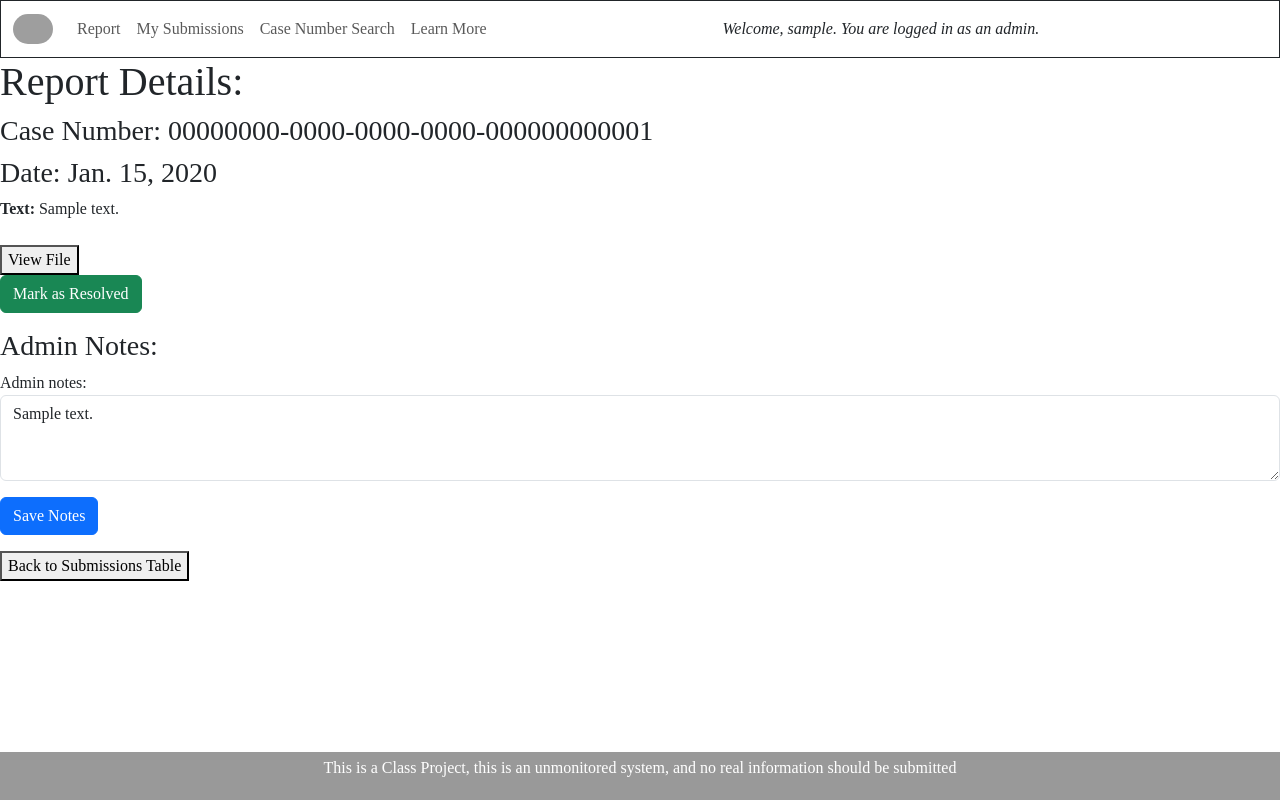
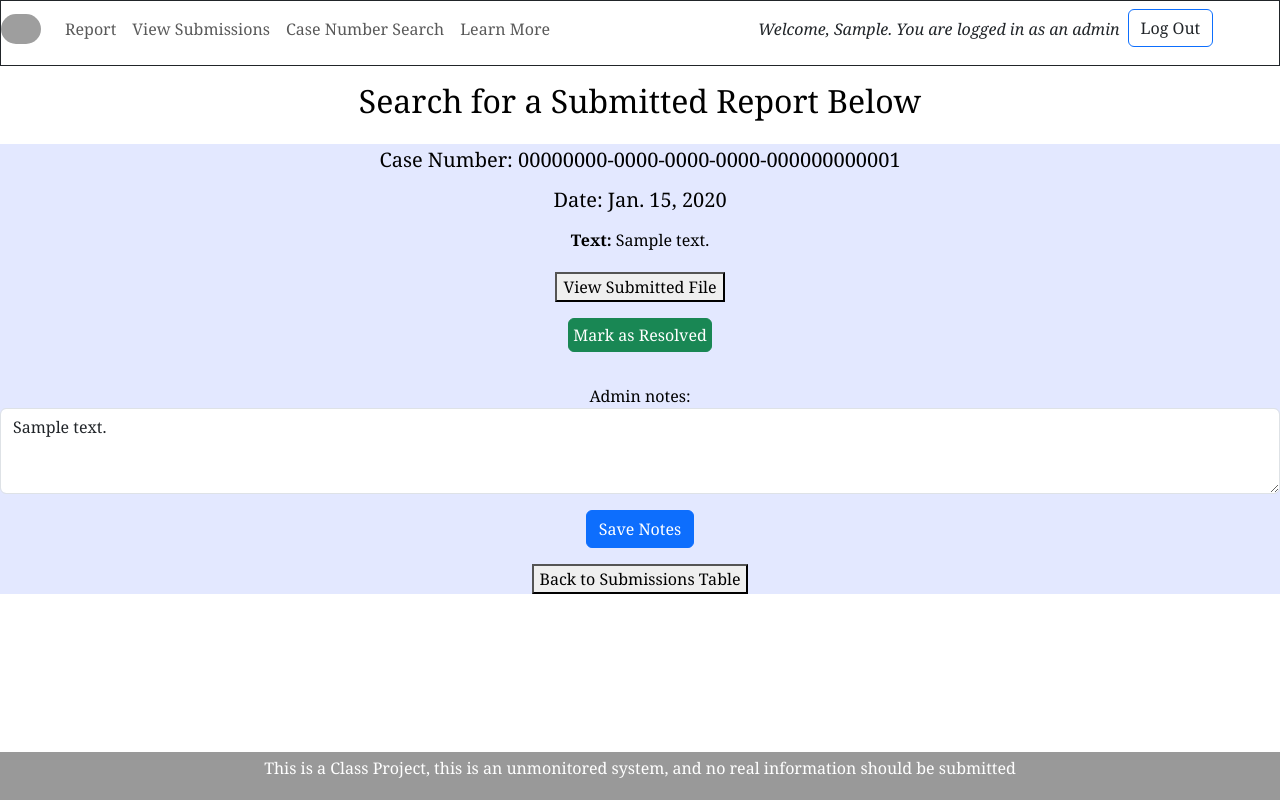
Before and after one commit to ashley-sokol/SemesterProject, a Django app: page /workplace_violation_app/view_report/00000000-0000-0000-0000-000000000001/ in a window 1280 px wide. Run offline with Django 5.2, Linux system fonts and the light colour scheme; a user stored in the database is signed in; tables that the repository leaves empty hold one stand-in row (values such as "Sample post"); some libraries are stand-ins or nearby versions; grey boxes are pictures that could not be loaded.

Commit message:
Added padding to report

```diff
--- a/workplace_violation_app/templates/workplace_violation_app/base.html
+++ b/workplace_violation_app/templates/workplace_violation_app/base.html
@@ -5,7 +5,7 @@
 {% bootstrap_javascript %}
 <link rel="stylesheet" href="{% static '/admin/css/style.css' %}">
 <html style="font-family: 'Georgia'">
-    <body style="font-family:Montserrat">
+    <body style="font-family:Georgia">
 
 
 <!--    <nav class="navbar navbar-expand-sm bg-dark">-->
@@ -35,7 +35,7 @@
 
 <!--    </nav>-->
 <nav class="navbar navbar-expand-sm bg-white border border-dark ">
-    <div class="container-fluid text-dark">
+    <div class=" text-dark">
       <ul class="navbar-nav">
 
         <a class="navbar-brand" href="{% url 'workplace_violation_app:index' %}">
@@ -47,6 +47,11 @@
         <li class="nav-item">
           <a class="nav-link" href="{% url 'workplace_violation_app:index' %}" class="btn btn-outline-primary text-center">Report</a>
         </li>
+        {% if user.is_authenticated and not user.is_admin %}
+          <li class="nav-item">
+          <a href="{% url 'workplace_violation_app:user_submissions' %}" class="nav-link" href="{% url 'workplace_violation_app:index' %}" class="btn btn-outline-primary text-center">My Submissions</a>
+        </li>
+        {% endif %}
         {% if not user.is_authenticated %}
         <li class="nav-item">
           <a class="nav-link" href="{% url 'workplace_violation_app:login' %}" class="btn btn-outline-primary text-center">Log in</a>
@@ -55,9 +60,11 @@
           <a class="nav-link" href="{% url 'workplace_violation_app:case_search' %}" class="btn btn-outline-primary text-center">Case Number Search</a>
         </li>
         {% else %}
-         <li class="nav-item">
-          <a href="{% url 'workplace_violation_app:user_submissions' %}" class="nav-link" href="{% url 'workplace_violation_app:index' %}" class="btn btn-outline-primary text-center">My Submissions</a>
+          {% if user.is_authenticated and user.is_admin %}
+          <li class="nav-item">
+          <a href="{% url 'workplace_violation_app:submissions_table' %}" class="nav-link" href="{% url 'workplace_violation_app:submissions_table' %}" class="btn btn-outline-primary text-center">View Submissions</a>
         </li>
+          {% endif %}
         <li class="nav-item">
           <a class="nav-link" href="{% url 'workplace_violation_app:case_search' %}" class="btn btn-outline-primary text-center">Case Number Search</a>
         </li>
@@ -70,25 +77,47 @@
           <a class="nav-link" href="{% url 'workplace_violation_app:info' %}" class="btn btn-outline-primary text-center">Learn More</a>
         </li>
 
-      </ul>
-      {% if user.is_authenticated and user.is_admin %}
-      <ul class="navbar-nav navbar-right">
-        <li class="text-dark fst-italic">Welcome, {{ user.username }}. You are logged in as an admin.</li>
-      </ul>
-      {% endif %}
+<!--      </ul>-->
+<!--      {% if user.is_authenticated and user.is_admin %}-->
+<!--      <ul class="navbar-nav navbar-right">-->
+<!--        <li class="text-dark fst-italic">Welcome, {{ user.username|title }}. You are logged in as an admin.</li>-->
+<!--        <li class="nav-item navbar-nav navbar-right">  <a href="{% url 'workplace_violation_app:logout' %}" class="btn btn-outline-primary text-dark text-center">Log Out</a>-->
+<!--      </li>-->
+<!--      </ul>-->
+
+<!--      {% endif %}-->
+
+        {% if user.is_authenticated and user.is_admin %}
+          <div class="p-4" ></div>
+        <div class="p-4" ></div>
+           <div class="p-4" ></div>
+        <div class="p-4" ></div>
+        <li class="nav-item p-2 navbar-nav navbar-right text-dark fst-italic"> Welcome, {{ user.username|title }}. You are logged in as an admin </li>
+        <li class="nav-item navbar-right">
+          <a href="{% url 'workplace_violation_app:logout' %}" class="btn btn-outline-primary text-dark text-center">Log Out</a>
+        </li>
+              {% endif %}
       <ul class="navbar-nav navbar-right">
         {% if user.is_authenticated and not user.is_admin %}
-        <li class="btn text-dark fst-italic">Welcome, {{ user.username|title }}.
-        </li>
-        <li class="nav-item navbar-nav navbar-right">
+          <div class="p-4" ></div>
+        <div class="p-4" ></div>
+      <div class="p-4" ></div>
+          <div class="p-4" ></div>
+        <div class="p-4" ></div>
+          <div class="p-4" ></div>
+        <div class="p-4" ></div>
+          <div class="p-4" ></div>
+        <li class="btn text-dark fst-italic">Welcome, {{ user.username|title }}. </li>
+        <li class="nav-item">
           <a href="{% url 'workplace_violation_app:logout' %}" class="btn btn-outline-primary text-dark text-center">Log Out</a>
         </li>
       </ul>
       {% endif %}
-
+      </ul>
     </div>
   </nav>
     {% block content %}{% endblock %}
+<div class="p-5 bg-white" ></div>
 <footer class="text-center text-white p-1 mt-3 fixed-bottom" style=" background-color:rgba(0, 0, 0, 0.4)">
         <p>This is a Class Project, this is an unmonitored system, and no real information should be submitted</p>
     </footer>
--- a/workplace_violation_app/templates/workplace_violation_app/case_search.html
+++ b/workplace_violation_app/templates/workplace_violation_app/case_search.html
@@ -17,10 +17,10 @@
 <!--        <h3> Report a Violation Anonymously</h3>-->
 
         <div class="p-3">
-          <form action ="" method = "post">
+          <form class="row" action ="" method = "post">
             {% csrf_token %}
             {{SearchForm}}
-            <button class="btn-primary mt-2">Find case</button>
+            <button class=" p-1 btn-primary mt-2">Find case</button>
           </form>
           {% if CaseNotFound %}
             <p>Case not found</p>
--- a/workplace_violation_app/templates/workplace_violation_app/index.html
+++ b/workplace_violation_app/templates/workplace_violation_app/index.html
@@ -9,7 +9,7 @@
 <div class="container-fluid body bg-white">
   <div class="text-center">
 <!--   image blue   rgba(199,210,255,255)-->
-    <div class="title p-3 bg-white" >
+    <div class="title p-2 bg-white" >
       <h2  class="text-black "> Report A Workplace Violation Below</h2>
         <h6 >All reports submitted are anonymous</h6>
 <!--      <h5>The Anonymous Workplace Whistleblower</h5>-->
--- a/workplace_violation_app/templates/workplace_violation_app/view_report.html
+++ b/workplace_violation_app/templates/workplace_violation_app/view_report.html
@@ -5,29 +5,32 @@
 {% bootstrap_javascript %}
 {% bootstrap_messages %}
 {% block content %}
-<div>
-    <h1>Report Details:</h1>
+<div class="text-center" >
+    <div class="title p-3 bg-white" >
+      <h2 class="text-black"> Search for a Submitted Report Below</h2>
+<!--      <h5>The Anonymous Workplace Whistleblower</h5>-->
+    </div>
     <div>
-        <h3> Case Number: {{ report.report_number }}</h3>
-        <h3>Date: {{ report.report_date }}</h3>
-        <p> <strong>Text: </strong> {{ report.report_text }}</p>
+    <div class=" text-center text-black row p-1" style=" background-color:rgba(199,210,255,.5)"><h5 class="text-black "> Case Number: {{ report.report_number }}</h5> </div>
+    <div class=" text-center text-black row p-1" style=" background-color:rgba(199,210,255,.5)"><h5 class="text-black ">Date: {{ report.report_date }}</h5></div>
+    <div class=" text-center text-black row p-1" style=" background-color:rgba(199,210,255,.5)"><p> <strong>Text: </strong> {{ report.report_text }}</p></div>
 
     </div>
-    <div>
+    <div class=" text-center text-black" style=" background-color:rgba(199,210,255,.5)">
         {% if report.report_file %}
-        <button id="view-file-btn" class="btn-danger mt-2">View File</button>
+        <button id="view-file-btn" class="btn-danger">View Submitted File</button>
         {% else %}
             <p> No file attached </p>
         {% endif %}
-        <div id="embedded_file" style = "display: none;">
+        <div class="p-3" id="embedded_file" style = "display: none;">
         {% if report.report_file %}
             {% with file_extension=report.report_file.name|slice:'-4:'|lower %}
                 {% if file_extension == '.pdf' %}
-                    <embed src="{{ report.report_file.url }}" width="100%" height="600px" type="application/pdf" />
+                    <embed src="{{ report.report_file.url }}" width="75%" height="800px" type="application/pdf" />
                 {% elif file_extension == '.jpg' or file_extension == 'jpeg' %}
                     <img src="{{ report.report_file.url }}" alt="{{ report.report_file.name }}"/>
                 {% elif file_extension == '.txt' %}
-                    <iframe src="{{ report.report_file.url }}" width="100%" height="600px"></iframe>
+                    <iframe src="{{ report.report_file.url }}" width="75%" height="800px"></iframe>
                 {% else %}
                     <p>Unsupported file type: {{ report.report_file.name }}</p>
                 {% endif %}
@@ -36,12 +39,12 @@
             <p>No file attached</p>
         {% endif %}
         </div>
-        <form method="post" action="{% url 'workplace_violation_app:mark_as_resolved' report.report_number %}">
+        <form class="p-3" method="post" action="{% url 'workplace_violation_app:mark_as_resolved' report.report_number %}">
             {% csrf_token %}
-            <button type="submit" class="btn btn-success">Mark as Resolved</button>
+            <button type="submit" class="btn p-1 btn-success">Mark as Resolved</button>
         </form>
-        <h3>Admin Notes:</h3>
-        <form method="post">
+<!--        <h3 >Admin Notes:</h3>-->
+        <form class="" method="post">
             {% csrf_token %}
             {{ notes_form.as_p }}
             <button type="submit" class="btn btn-primary">Save Notes</button>
@@ -51,6 +54,7 @@
 
             </form>
     </div>
+    </div>
 </div>
 <script>
     document.getElementById('view-file-btn').addEventListener('click', function() {
```
Also changed, not shown: workplace_violation_app/templates/workplace_violation_app/submissions_table.html (+8 -6 lines).
